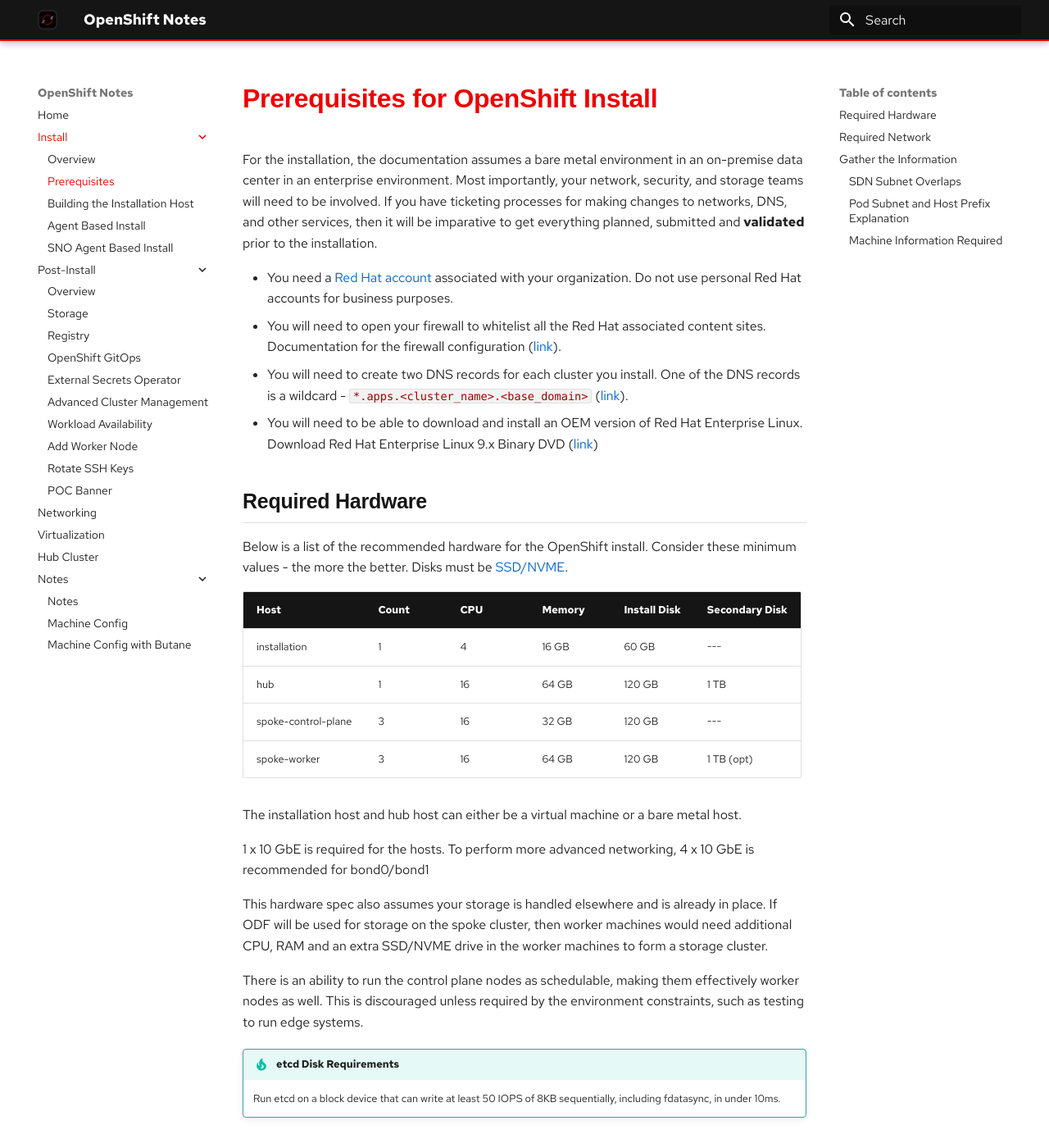
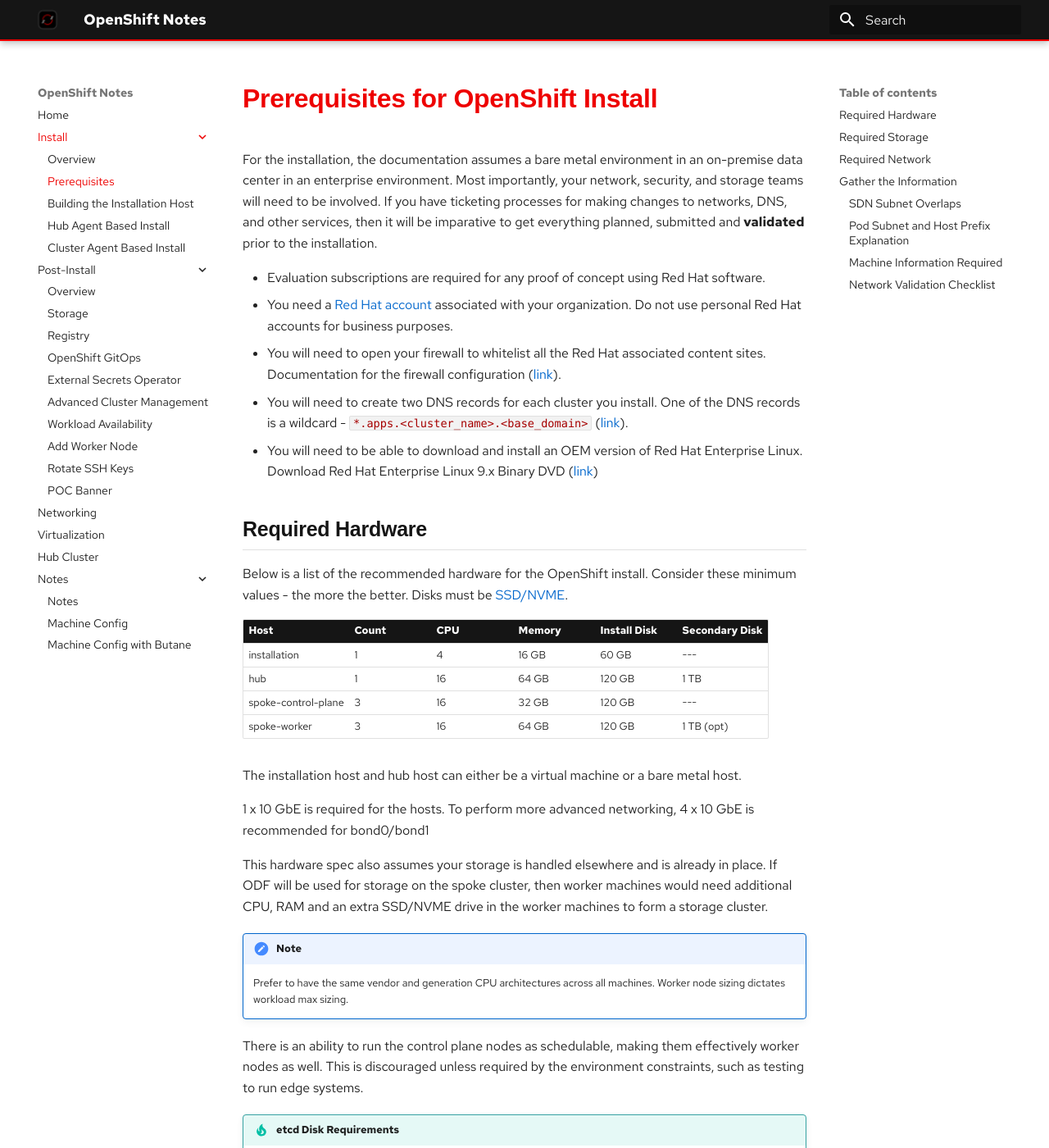
Before and after one commit to stephennimmo/openshift-notes, an MkDocs documentation site: the page built from docs/install/prerequisites.md, in a window 1280 px wide and 1400 px high. Shown: the whole window at 82% size. Built offline with MkDocs 1.6.1 and Material for MkDocs 9.7.7, drawn with Linux system fonts in a browser that asks for light colours; some web fonts are replaced; some of the changed text lies outside the part shown.

Commit message:
updated for more install configs

```diff
--- a/docs/install/prerequisites.md
+++ b/docs/install/prerequisites.md
@@ -2,6 +2,7 @@
 
 For the installation, the documentation assumes a bare metal environment in an on-premise data center in an enterprise environment. Most importantly, your network, security, and storage teams will need to be involved. If you have ticketing processes for making changes to networks, DNS, and other services, then it will be imparative to get everything planned, submitted and **validated** prior to the installation.
 
+* Evaluation subscriptions are required for any proof of concept using Red Hat software.
 * You need a [Red Hat account](https://www.redhat.com/wapps/ugc/register.html) associated with your organization. Do not use personal Red Hat accounts for business purposes.
 * You will need to open your firewall to whitelist all the Red Hat associated content sites. Documentation for the firewall configuration ([link](https://docs.redhat.com/en/documentation/openshift_container_platform/latest/html/installation_configuration/configuring-firewall)).
 * You will need to create two DNS records for each cluster you install. One of the DNS records is a wildcard - `*.apps.<cluster_name>.<base_domain>` ([link](https://docs.redhat.com/en/documentation/openshift_container_platform/latest/html-single/installing_on_any_platform/index#installation-dns-user-infra_installing-platform-agnostic)).
@@ -24,21 +25,35 @@ The installation host and hub host can either be a virtual machine or a bare met
 
 This hardware spec also assumes your storage is handled elsewhere and is already in place. If ODF will be used for storage on the spoke cluster, then worker machines would need additional CPU, RAM and an extra SSD/NVME drive in the worker machines to form a storage cluster.
 
+!!! note
+    Prefer to have the same vendor and generation CPU architectures across all machines. Worker node sizing dictates workload max sizing.
+
 There is an ability to run the control plane nodes as schedulable, making them effectively worker nodes as well. This is discouraged unless required by the environment constraints, such as testing to run edge systems.
 
 !!! tip "etcd Disk Requirements"
     Run etcd on a block device that can write at least 50 IOPS of 8KB sequentially, including fdatasync, in under 10ms.
 
+## Required Storage
+
+If you are not using ODF, an external storage provider is required.
+
+* Storage provider must provide an OpenShift-compatible Container Storage Interface (CSI) driver
+* RO, RWX block/file storage required
+* Object storage required
+
+!!! tip "OpenShift Version Capatibility"
+    Validate with your storage provider that their CSI is compatible with the stable version of OpenShift. Some vendors CSI driver lag support.
+
 ## Required Network
 
-For a typical POC environment, a `/27` network will suffice for all the required hosts as there are 30 usable addresses. This is assuming an installation host, a SNO for ACM and one 3/3 cluster. You will need IPs for:
+For a typical POC environment, a `/27` network will suffice for all the required hosts as there are 30 usable addresses. This is assuming an installation host, a hub cluster for ACM and one spoke 3/3 cluster. You will need IPs for:
 
 * Installation Host
 * Hub Cluster
 * Spoke Cluster API VIP
 * Spoke Cluster Ingress VIP
-* Control Plane x 3/6
-* Worker x 3/6
+* Spoke Control Plane x 3/6
+* Spoke Worker x 3/6
 
 > They should all be on the same network and/or vlan.
 
@@ -127,3 +154,13 @@ So the name is tied to where the NIC is physically, not just "first one detected
 
 !!! note
     If you are using a hostname scheme that uses an integer at the end of the name, you should start with 1, not zero. But if you start with zero and you want it to match up with your ending IP, be consistent.
+
+### Network Validation Checklist
+
+| Item                                                        |
+| ---                                                         |
+| Firewall configured per Red Hat documentation               |
+| VLAN IDs for bond0/bond1 trunk ports confirmed on switch    |
+| NTP reachability confirmed from all nodes                   |
+| MTU confirmed consistent end-to-end                         |
+| External load balancer configured (optional)                |
--- a/docs/stylesheets/extra.css
+++ b/docs/stylesheets/extra.css
@@ -130,6 +130,20 @@
 }
 
 /* Tables */
+.md-typeset__scrollwrap {
+  overflow-x: auto;
+}
+
+.md-typeset table:not([class]) {
+  font-size: 0.64rem;
+  white-space: nowrap;
+}
+
+.md-typeset table:not([class]) th,
+.md-typeset table:not([class]) td {
+  padding: 0.3em 0.5em;
+}
+
 .md-typeset table:not([class]) th {
   background-color: var(--rh-gray-95);
   color: var(--rh-white);
--- a/mkdocs.yaml
+++ b/mkdocs.yaml
@@ -60,8 +60,8 @@ nav:
       - Overview: install/index.md
       - Prerequisites: install/prerequisites.md
       - Building the Installation Host: install/installation-host.md
-      - Agent Based Install: install/cluster-install.md
-      - SNO Agent Based Install: install/sno-install.md
+      - Hub Agent Based Install: install/hub-install.md
+      - Cluster Agent Based Install: install/cluster-install.md
   - Post-Install:
       - Overview: post-install/index.md
       - Storage: post-install/storage.md
```
Also changed, not shown: other parts of docs/install/prerequisites.md (+28 -16 lines), docs/install/index.md (+16 -3 lines), docs/install/installation-host.md (+15 -5 lines), docs/install/hub-install.md (renamed from docs/install/sno-install.md).
